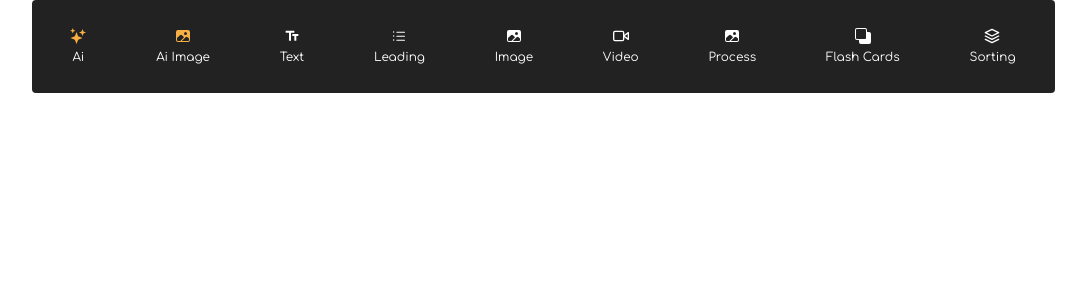
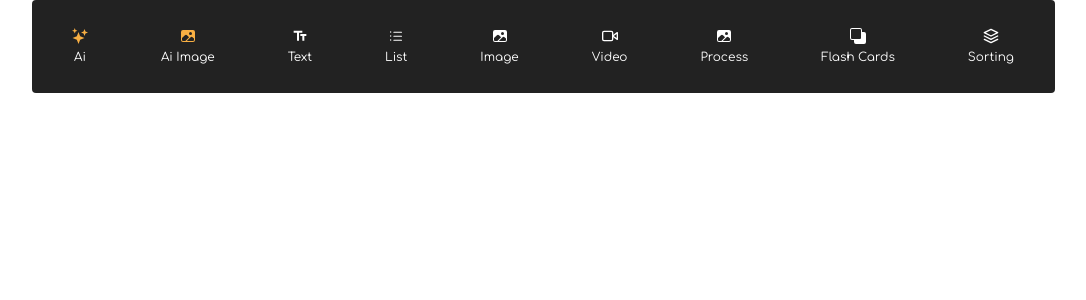
Before and after one commit to theoraccoon/amby-craft-fe, a Next.js app: page /create in a window 1280 px wide. Shown: the top 300 px of the page, without its empty margins (97-1183 px from the left). Built offline with nearby package versions, Linux system fonts and the light colour scheme.

Commit message:
feat: fix typo

```diff
--- a/src/features/courses/course_creation/tool-bar.tsx
+++ b/src/features/courses/course_creation/tool-bar.tsx
@@ -26,7 +26,7 @@ export default function BlockToolbar({
     { type: 'ai', icon: <IoSparklesSharp color="#F8AF43" />, label: 'Ai' },
     { type: 'ai image', icon: <IoImage color="#F8AF43" />, label: 'Ai Image' },
     { type: 'Text', icon: <MdOutlineTextFields />, label: 'Text', modal: true },
-    { type: 'List', icon: <GoListUnordered />, label: 'Leading' },
+    { type: 'List', icon: <GoListUnordered />, label: 'List' },
     { type: 'Image', icon: <IoImage />, label: 'Image' },
     { type: 'video', icon: <FiVideo />, label: 'Video' },
     { type: 'process', icon: <IoImage />, label: 'Process' },
```
